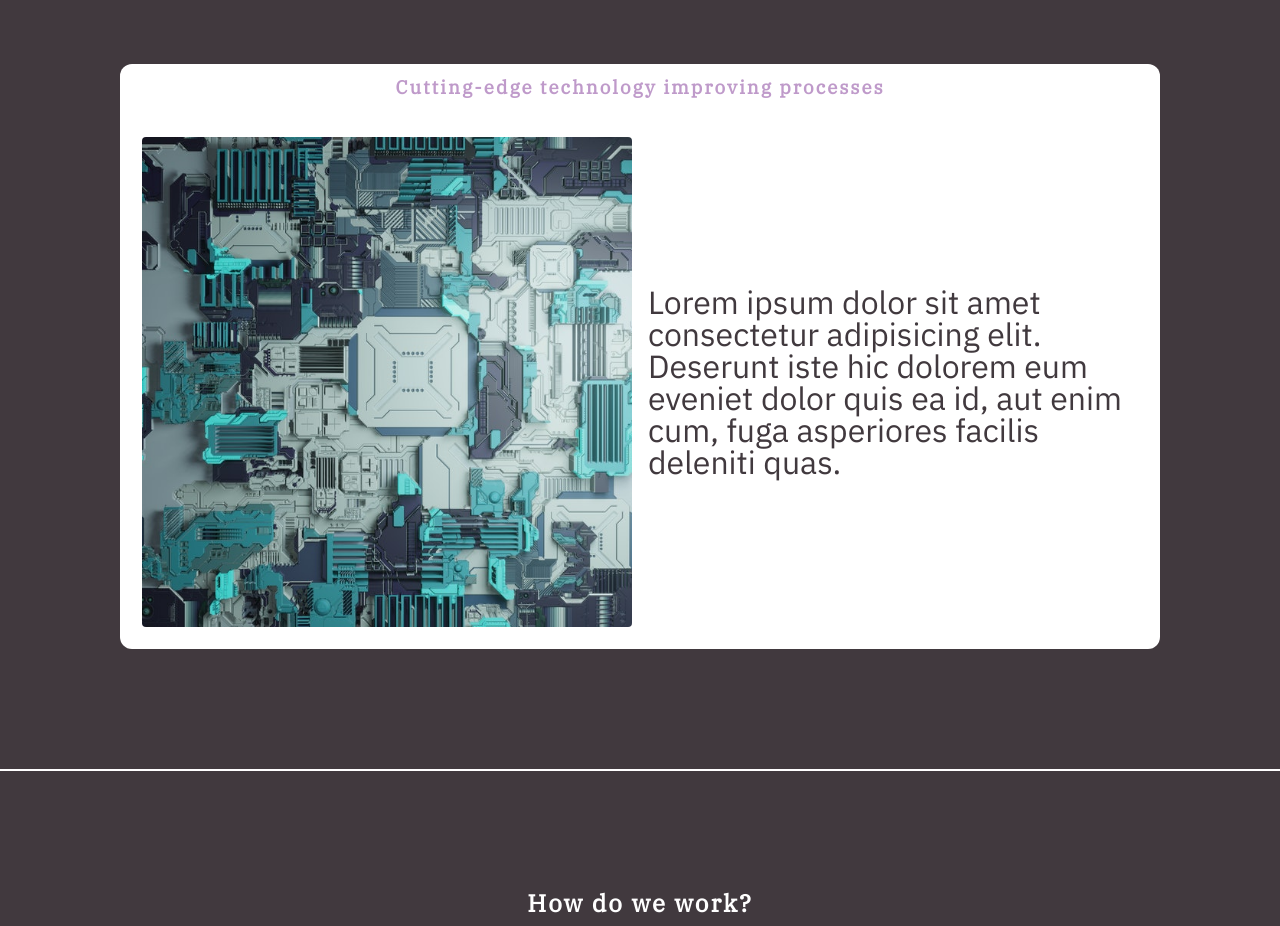
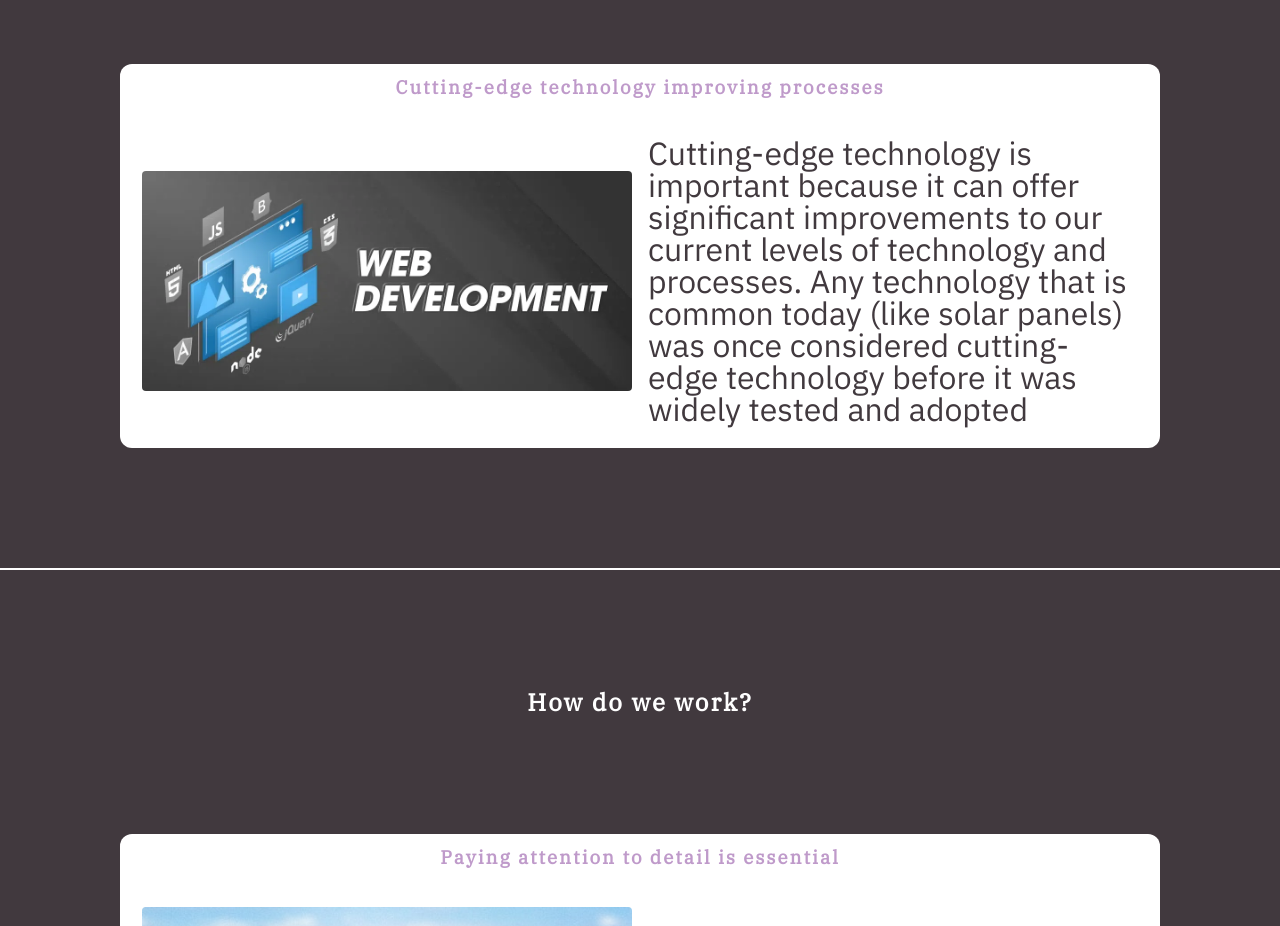
Before and after one commit to Sashsathish/project-nexus-3, a plain HTML site: page index.html in a window 1280 px wide. Shown: the part 1800-2726 px from the top of the page. Drawn offline with Linux system fonts and the light colour scheme.

Commit message:
all update

```diff
--- a/index.html
+++ b/index.html
@@ -112,10 +112,8 @@
                 <h3>Cutting-edge technology improving processes</h3>
                 <div class="flex">
                     <!-- img source: https://www.pexels.com/photo/blue-white-and-green-building-illustration-4549831/ -->
-                    <img src="img/services1.jpg" alt="">
-                    <p>Lorem ipsum dolor sit amet consectetur adipisicing elit. Deserunt iste hic dolorem eum eveniet
-                        dolor quis ea id, aut enim cum, fuga asperiores facilis deleniti
-                        quas.
+                    <img src="img/web-development-image.webp" alt="">
+                    <p>Cutting-edge technology is important because it can offer significant improvements to our current levels of technology and processes. Any technology that is common today (like solar panels) was once considered cutting-edge technology before it was widely tested and adopted
                     </p>
                 </div>
 
```
Also changed, not shown: img/web-development-image.webp (added).
